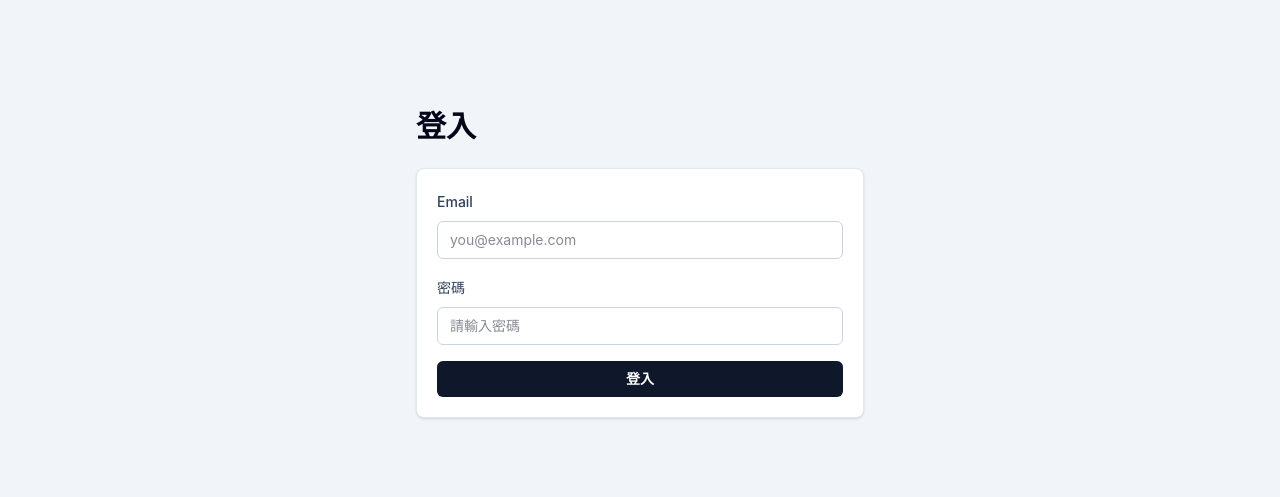
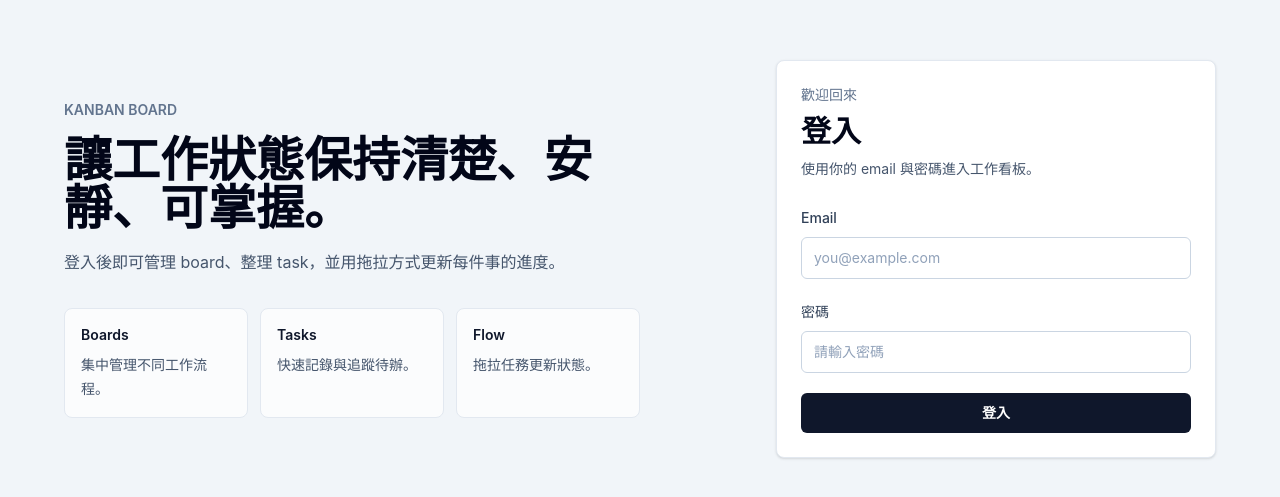
Before and after one commit to haoshisu/kanban-board, a React (Vite) app: page /login in a window 1280 px wide. Shown: the part 141-638 px from the top of the page. Built offline with nearby package versions, Linux system fonts and the light colour scheme; no server answers.

Commit message:
調整login頁面UI

```diff
--- a/src/login/LoginPage.tsx
+++ b/src/login/LoginPage.tsx
@@ -5,6 +5,12 @@ import type { LoginInput, LoginResult } from "./types";
 type LoginPageProps = {
  onLogin: (input: LoginInput) => Promise<LoginResult>;
 };
+
+const inputBaseClassName =
+ "mt-2 w-full rounded-md border bg-white px-3 py-2.5 text-sm text-slate-900 outline-none transition duration-200 placeholder:text-slate-400 focus:-translate-y-px disabled:cursor-not-allowed disabled:bg-slate-50 disabled:text-slate-500 disabled:focus:translate-y-0";
+
+const featureCardClassName =
+ "rounded-lg border border-slate-200 bg-white/70 p-4 transition duration-200 motion-safe:hover:-translate-y-0.5 hover:border-slate-300 hover:bg-white hover:shadow-sm";
 
 export default function LoginPage({ onLogin }: LoginPageProps) {
  const [email, setEmail] = useState("");
@@ -29,24 +35,59 @@ export default function LoginPage({ onLogin }: LoginPageProps) {
  };
 
  return (
-  <main className="flex min-h-screen items-center justify-center bg-slate-100 px-4 py-8 text-slate-950">
-   <section className="w-full max-w-md">
-    <div className="mb-6">
-     <h1 className="mt-2 text-3xl font-bold tracking-normal text-slate-950">登入</h1>
+  <main className="min-h-screen bg-slate-100 px-4 py-8 text-slate-950 sm:px-6 lg:px-8">
+   <section className="mx-auto grid min-h-[calc(100vh-4rem)] w-full max-w-6xl items-center gap-8 lg:grid-cols-[1fr_440px] lg:gap-14">
+    <div className="space-y-8">
+     <div>
+      <p className="text-sm font-semibold uppercase tracking-normal text-slate-500">Kanban Board</p>
+      <p className="mt-4 max-w-xl text-4xl font-bold tracking-normal text-slate-950 sm:text-5xl">
+       讓工作狀態保持清楚、安靜、可掌握。
+      </p>
+      <p className="mt-4 max-w-lg text-base leading-7 text-slate-600">
+       登入後即可管理 board、整理 task，並用拖拉方式更新每件事的進度。
+      </p>
+     </div>
+
+     <div className="grid max-w-xl gap-3 sm:grid-cols-3">
+      <div className={featureCardClassName}>
+       <p className="text-sm font-semibold text-slate-900">Boards</p>
+       <p className="mt-2 text-sm leading-6 text-slate-600">集中管理不同工作流程。</p>
+      </div>
+      <div className={featureCardClassName}>
+       <p className="text-sm font-semibold text-slate-900">Tasks</p>
+       <p className="mt-2 text-sm leading-6 text-slate-600">快速記錄與追蹤待辦。</p>
+      </div>
+      <div className={featureCardClassName}>
+       <p className="text-sm font-semibold text-slate-900">Flow</p>
+       <p className="mt-2 text-sm leading-6 text-slate-600">拖拉任務更新狀態。</p>
+      </div>
+     </div>
     </div>
 
     <form
-     className="rounded-lg border border-slate-200 bg-white p-5 shadow-sm"
+     className="w-full rounded-lg border border-slate-200 bg-white p-5 shadow-sm transition duration-300 hover:shadow-md sm:p-6"
      onSubmit={handleSubmit}
     >
-     <div className="space-y-4">
+     <div className="mb-6">
+      <p className="text-sm font-medium text-slate-500">歡迎回來</p>
+      <h1 className="mt-2 text-3xl font-bold tracking-normal text-slate-950">登入</h1>
+      <p className="mt-2 text-sm leading-6 text-slate-600">使用你的 email 與密碼進入工作看板。</p>
+     </div>
+
+     <div className="space-y-5">
       <div>
        <label className="text-sm font-medium text-slate-700" htmlFor="login-email">
         Email
        </label>
        <input
+        aria-describedby={error?.type === "email" ? "login-error" : undefined}
+        aria-invalid={error?.type === "email"}
         autoComplete="email"
-        className={`mt-2 w-full rounded-md border border-slate-300 px-3 py-2 text-sm text-slate-900 ${error?.type === "email" ? "outline outline-red-500" : "outline-none"} transition focus:border-slate-900 focus:ring-2 focus:ring-slate-200`}
+        className={`${inputBaseClassName} ${
+         error?.type === "email"
+          ? "border-red-300 ring-2 ring-red-100 focus:border-red-500 focus:ring-red-100"
+          : "border-slate-300 focus:border-slate-900 focus:ring-2 focus:ring-slate-200"
+        }`}
         disabled={isSubmitting}
         id="login-email"
         onChange={(event) => setEmail(event.target.value)}
@@ -61,8 +102,14 @@ export default function LoginPage({ onLogin }: LoginPageProps) {
         密碼
        </label>
        <input
+        aria-describedby={error?.type === "password" ? "login-error" : undefined}
+        aria-invalid={error?.type === "password"}
         autoComplete="current-password"
-        className={`mt-2 w-full rounded-md border border-slate-300 px-3 py-2 text-sm text-slate-900 ${error?.type === "password" ? "outline outline-red-500" : "outline-none"} transition focus:border-slate-900 focus:ring-2 focus:ring-slate-200`}
+        className={`${inputBaseClassName} ${
+         error?.type === "password"
+          ? "border-red-300 ring-2 ring-red-100 focus:border-red-500 focus:ring-red-100"
+          : "border-slate-300 focus:border-slate-900 focus:ring-2 focus:ring-slate-200"
+        }`}
         disabled={isSubmitting}
         id="login-password"
         onChange={(event) => setPassword(event.target.value)}
@@ -72,13 +119,27 @@ export default function LoginPage({ onLogin }: LoginPageProps) {
        />
       </div>
 
-      {error ? <p className="text-sm text-red-600">{error.message}</p> : null}
+      {error ? (
+       <p
+        className="rounded-md border border-red-200 bg-red-50 px-3 py-2 text-sm font-medium text-red-700"
+        id="login-error"
+        role="alert"
+       >
+        {error.message}
+       </p>
+      ) : null}
 
       <button
-       className="w-full rounded-md bg-slate-900 px-4 py-2 text-sm font-semibold text-white transition hover:cursor-pointer hover:bg-slate-700 disabled:cursor-not-allowed disabled:bg-slate-400"
+       className="flex w-full items-center justify-center gap-2 rounded-md bg-slate-900 px-4 py-2.5 text-sm font-semibold text-white transition duration-200 hover:cursor-pointer hover:bg-slate-700 active:translate-y-px focus:outline-none focus:ring-2 focus:ring-slate-300 focus:ring-offset-2 disabled:cursor-not-allowed disabled:bg-slate-400 disabled:active:translate-y-0"
        disabled={isSubmitting}
        type="submit"
       >
+       {isSubmitting ? (
+        <span
+         aria-hidden="true"
+         className="h-4 w-4 animate-spin rounded-full border-2 border-white/40 border-t-white"
+        />
+       ) : null}
        {isSubmitting ? "登入中..." : "登入"}
       </button>
      </div>
```
